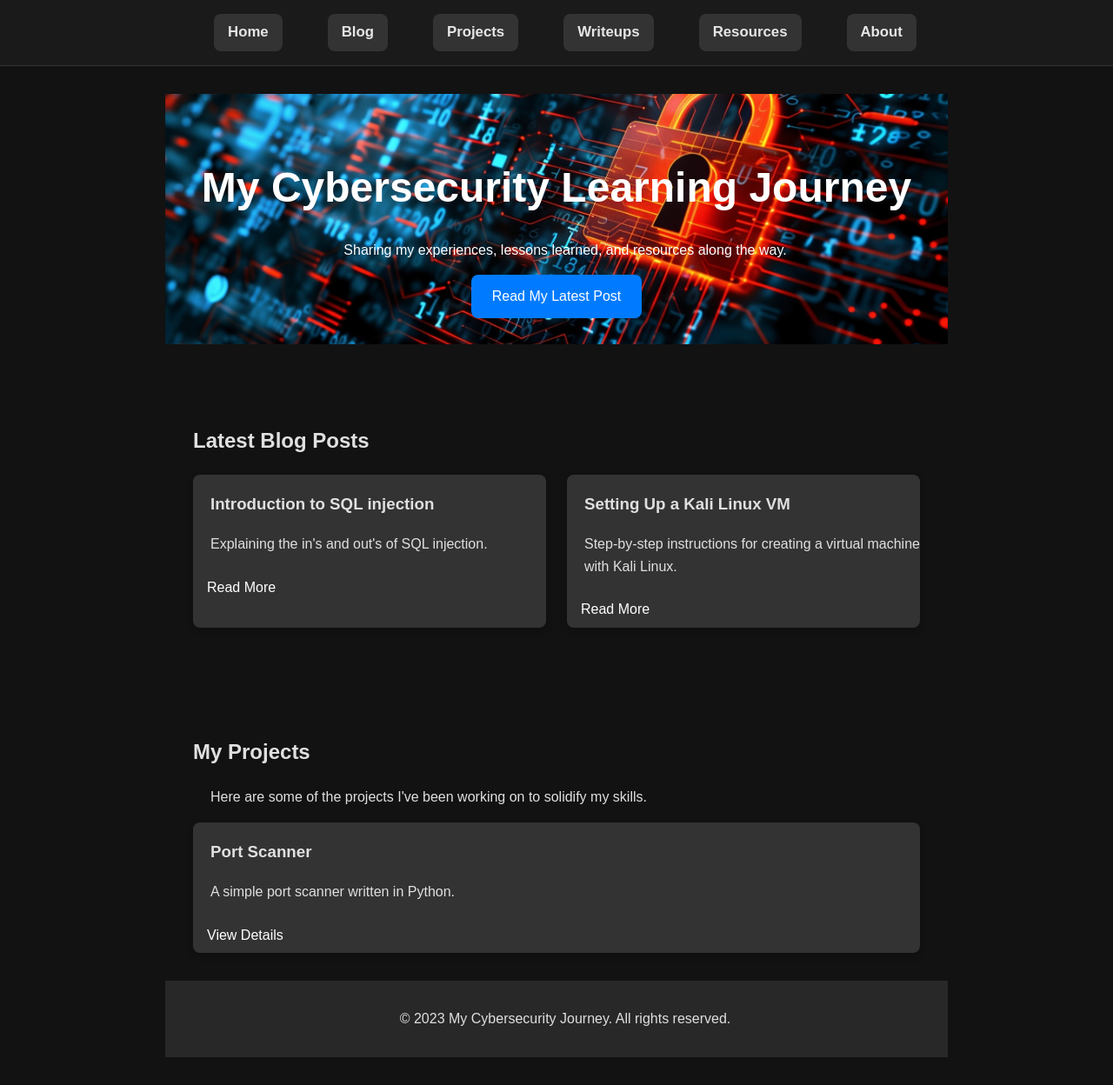
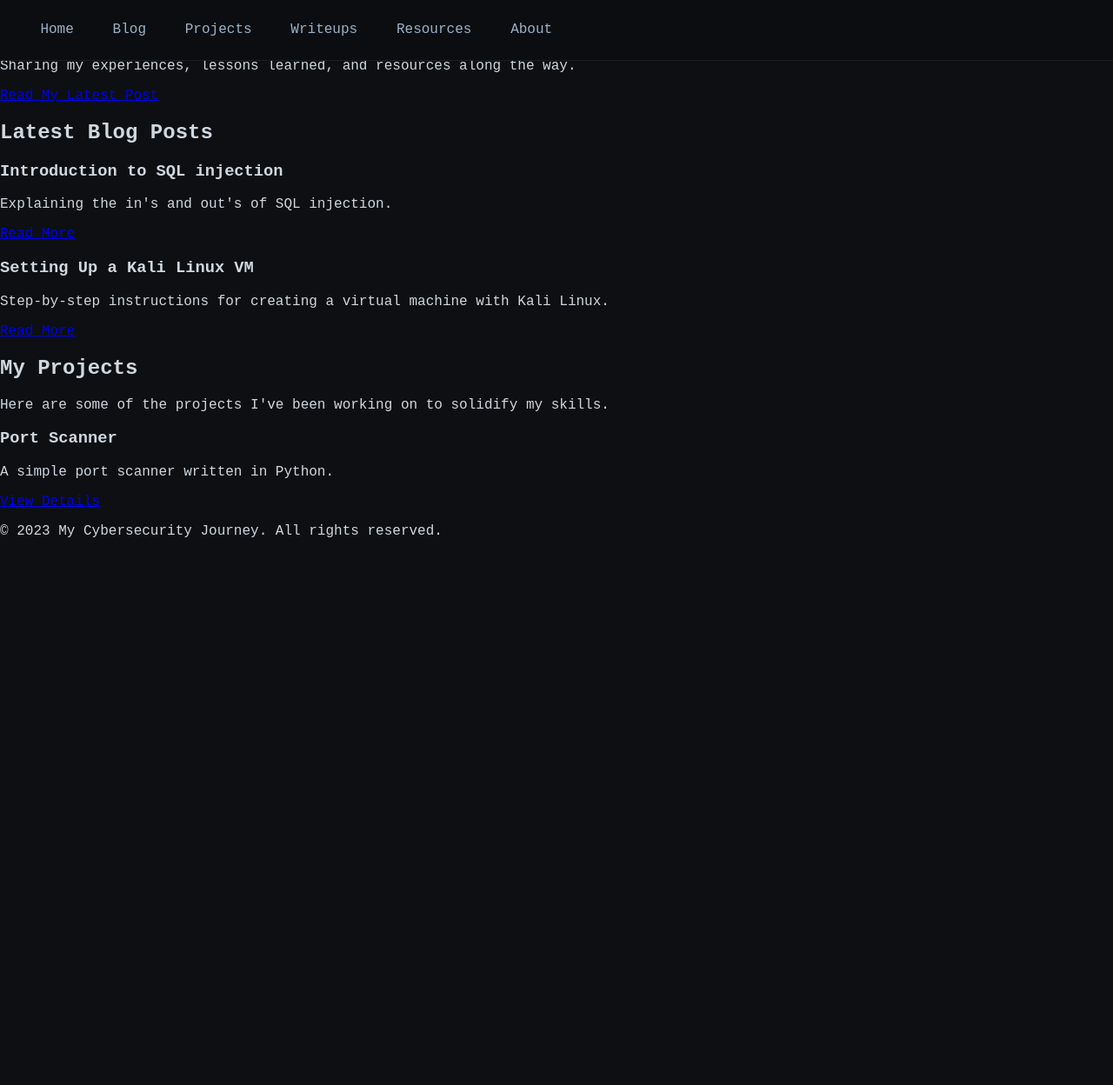
Before and after one commit to bytepo1arbear/cybersecurityblog, a Jekyll site: the page built from index.md, in a window 1280 px wide and 1248 px high. Shown: the whole window at 87% size. Built offline with Jekyll 4.4.1, drawn with Linux system fonts in a browser that asks for light colours; our own code applies the rules of GitHub Pages for plain Markdown files.

Commit message:
Update style.css

```diff
--- a/assets/css/style.css
+++ b/assets/css/style.css
@@ -1,231 +1,61 @@
-/* General Styles */
 body {
-  font-family: 'Roboto', sans-serif;
-  background-color: #1e1e1e;
-  color: #eee;
-  line-height: 1.6; /* Improves readability */
-  margin: 0;
-  padding: 0;
-}
-
-.container {
-  max-width: 1200px;
-  margin: 0 auto;
-  padding: 15px; /* Increased padding for better breathing room */
-}
-
-p {
-  padding-left: 20px;
-}
-
-h3{
-  padding-left: 20px;
-}
-
-/* Header */
-header {
-  background-color: #282828;
-  padding: 0px 0;
-}
-
-.logo {
-  font-size: 2em;
-  text-decoration: none;
-  color: #fff;
-}
-
-nav ul {
-  list-style: none;
-  padding: 0;
-  margin: 0;
-  display: flex;
-}
-
-nav li {
-  margin-left: 20px;
-}
-
-/* Style all navigation links as buttons */
-nav a {
-  text-decoration: none;
-  color: #fff;
-  transition: color 0.3s ease;
-  background-color: #333; /* Dark gray background for nav links */
-  border-radius: 8px;
-  padding: 8px 16px;
-  display: inline-block; /* Important to make padding work correctly */
-}
-
-nav a:hover {
-  background-color: #007bff; /* Blue hover effect */
-  color: #fff;
-}
-
-.navbar {
-    background-color: #1a1a1a;
-    padding: 1em 0;
-    border-bottom: 1px solid #333;
-}
-
-.nav-list {
-    list-style: none;
-    margin: 0;
-    padding: 0;
-
-    display: flex;
-    justify-content: center;
-    gap: 2em;
-}
-
-.nav-list li a {
-    color: #e6e6e6;
-    text-decoration: none;
-    font-weight: 600;
-    font-size: 1.05em;
-    transition: color 0.2s ease;
-}
-
-.nav-list li a:hover {
-    color: #ffffff;
-    text-shadow: 0 0 6px rgba(255,255,255,0.5);
-}
-
-/* Dark background + light text theme */
-body {
-    background-color: #121212;
-    color: #e0e0e0;
-    font-family: Arial, sans-serif;
-}
-
-.content {
-    max-width: 900px;
-    margin: auto;
-    padding: 2rem;
+margin: 0;
+background: #0d0f12;
+color: #d0d7e0;
+font-family: "Fira Code", monospace;
 }
 
 
-/* Hero Section */
-.hero {
-  background-image: url('../../assets/images/cyberimage.jpg');
-  background-size: cover;
-  background-position: center;
-  color: #fff;
-  padding: 15px 0px; /* Increased padding for a more impactful hero */
-  text-align: center;
-}
-
-.hero h1 {
-  font-size: 3em;
-  margin-bottom: 20px;
-}
-
-/* Buttons */
-.button {
-  display: inline-block;
-  padding: 12px 24px;
-  text-decoration: none;
-  border-radius: 8px;
-  transition: background-color 0.3s ease;
-}
-
-.button.primary {
-  background-color: #007bff;
-  color: #fff;
-}
-
-.button.secondary {
-  background-color: #333;
-  color: #fff;
-}
-
-/* Latest Posts Section */
-.latest-posts .container {
-    margin-top: 40px;
-    padding: 32px; /* Consistent padding with the container */
-}
-
-.post-grid {
-  display: grid;
-  grid-template-columns: repeat(auto-fit, minmax(350px, 1fr));
-  gap: 24px; /* Increased gap for more visual separation */
-}
-
-.post {
-  background-color: #333;
-  border-radius: 8px;
-  overflow: hidden;
-  box-shadow: 0 4px 8px rgba(0, 0, 0, 0.2);
-}
-
-.post h3 a {
-  text-decoration: none;
-  color: #fff;
-}
-
-/* Style blog post links as buttons */
-.post a {
-    background-color: #333;
-    border-radius: 8px;
-    padding: 8px 16px;
-    display: inline-block;
-    text-decoration: none;
-    color: #fff;
-    transition: background-color 0.3s ease;
-}
-
-.post a:hover {
-  background-color: #007bff;
-  color: #fff;
+/* Floating Navbar */
+.navbar {
+position: fixed;
+top: 0;
+left: 0;
+width: 100%;
+background: #0b0d10;
+border-bottom: 1px solid #1b1f24;
+padding: 0.6rem 0;
+z-index: 1000;
+backdrop-filter: blur(6px);
 }
 
 
-/* Projects Section */
-.projects .container {
-    margin-top: 40px;
-    padding: 32px; /* Consistent padding with the container */
-}
-
-.project-grid {
-  display: grid;
-  grid-template-columns: repeat(auto-fit, minmax(350px, 1fr));
-  gap: 24px; /* Increased gap for more visual separation */
-}
-
-.project {
-  background-color: #333;
-  border-radius: 8px;
-  overflow: hidden;
-  box-shadow: 0 4px 8px rgba(0, 0, 0, 0.2);
-}
-
-/* Style project links as buttons */
-.project a {
-    background-color: #333;
-    border-radius: 8px;
-    padding: 8px 16px;
-    display: inline-block;
-    text-decoration: none;
-    color: #fff;
-    transition: background-color 0.3s ease;
-}
-
-.project a:hover {
-  background-color: #007bff;
-  color: #fff;
+.nav-container {
+max-width: 1100px;
+margin: auto;
+display: flex;
+justify-content: space-between;
+align-items: center;
+padding: 0 1.5rem;
 }
 
 
-/* Footer */
-footer {
-  background-color: #282828;
-  padding: 0px 0;
-  text-align: center;
+.nav-title {
+font-size: 1.2rem;
+font-weight: bold;
+color: #58a6ff;
 }
 
-/* Responsive Design (Basic) */
-@media (max-width: 768px) {
-  nav ul {
-    flex-direction: column;
-    align-items: center;
-  }
+
+/* Links */
+.nav-list {
+list-style: none;
+display: flex;
+gap: 2rem;
 }
+
+
+.nav-list a {
+color: #9bb2c8;
+text-decoration: none;
+padding: 0.2rem 0.4rem;
+border-radius: 6px;
+transition: 0.2s;
+}
+
+
+.nav-list a:hover {
+background: #161b22;
+color: #58a6ff;
+box-shadow: 0 0 8px #58a6ff55;
+}
```
